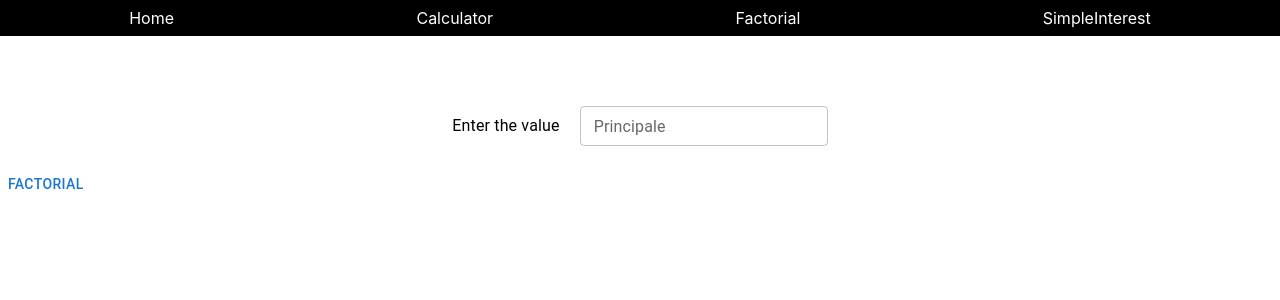
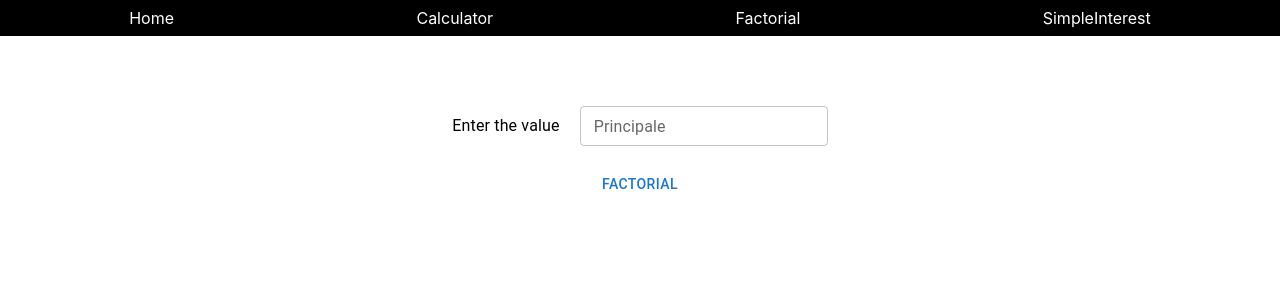
Before and after one commit to rohityadav15/react-web-calculator, a React (Create React App) app: page /factorial in a window 1280 px wide. Shown: the top 300 px of the page. Built offline with nearby package versions, Linux system fonts and the light colour scheme.

Commit message:
Factorial

```diff
--- a/src/pages/Factorial.js
+++ b/src/pages/Factorial.js
@@ -8,10 +8,25 @@ const Factorial = () => {
     setFactorialValue(e.target.value);
   };
   const handleSubmit = () => {};
-console.log("======>", factorialValue)
+  console.log("======>", factorialValue);
   return (
-    <>
-      <Box style={{display:"flex",flexDirection:"row",justifyContent:"center", alignItems:"center", marginTop:50}}>
+    <Box
+      style={{
+        display: "flex",
+        flexDirection: "column",
+        justifyContent: "center",
+        alignItems: "center",
+      }}
+    >
+      <Box
+        style={{
+          display: "flex",
+          flexDirection: "row",
+          justifyContent: "center",
+          alignItems: "center",
+          marginTop: 50,
+        }}
+      >
         <Typography> Enter the value</Typography>
         <TextField
           label="Principale"
@@ -19,12 +34,22 @@ console.log("======>", factorialValue)
           size="small"
           type="Number"
           onChange={handleFactorialValue}
-          style={{ marginBottom: "20px", marginLeft: 20, marginTop:20}}
+          style={{ marginBottom: "20px", marginLeft: 20, marginTop: 20 }}
         />
-
       </Box>
-      <Button onClick={handleSubmit} style={{display:"flex", justifyContent:"center",alignItems:"centergit"}}>Factorial</Button>
-    </>
+      <Box>
+        <Button
+          onClick={handleSubmit}
+          style={{
+            display: "flex",
+            justifyContent: "center",
+            alignItems: "centergit",
+          }}
+        >
+          Factorial
+        </Button>
+      </Box>
+    </Box>
   );
 };
 export default Factorial;
```
